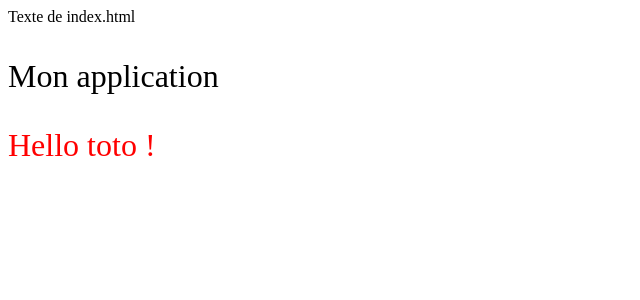
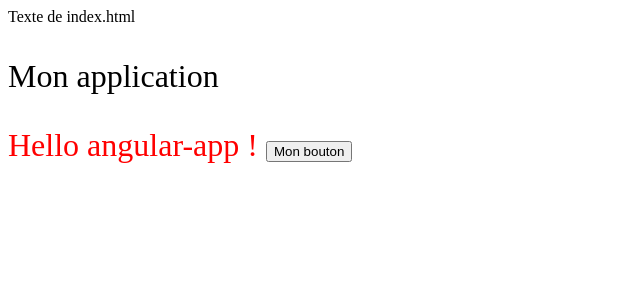
Before and after one commit to fmairesse/orsys-osw-202012, an Angular app in the folder tp/angular-app/: page / in a window 1280 px wide. Shown: the top 300 px of the page, without its empty margins (0-640 px from the left). Built offline with nearby package versions, Linux system fonts and the light colour scheme.

Commit message:
angular: input et output

```diff
--- a/tp/angular-app/src/app/app.component.html
+++ b/tp/angular-app/src/app/app.component.html
@@ -1,2 +1,2 @@
 <p>Mon application</p>
-<app-hello-world name="toto"></app-hello-world>
+<app-hello-world [name]="title" [boutonDisabled]="monBoutonDisabled" (clickButton)="onClick($event)"></app-hello-world>
--- a/tp/angular-app/src/app/app.component.ts
+++ b/tp/angular-app/src/app/app.component.ts
@@ -7,4 +7,9 @@ import { Component } from "@angular/core";
 })
 export class AppComponent {
   title = "angular-app";
+  monBoutonDisabled = false;
+
+  onClick(name: string) {
+    alert(`Hallo ${name}`);
+  }
 }
--- a/tp/angular-app/src/app/hello-world/hello-world.component.html
+++ b/tp/angular-app/src/app/hello-world/hello-world.component.html
@@ -1,3 +1,5 @@
 <p>
 	Hello {{name}} !
+
+	<button [disabled]="boutonDisabled" (click)="disBonjour()">Mon bouton</button>
  </p>
--- a/tp/angular-app/src/app/hello-world/hello-world.component.ts
+++ b/tp/angular-app/src/app/hello-world/hello-world.component.ts
@@ -1,4 +1,4 @@
-import { Component, Input, OnInit } from "@angular/core";
+import { Component, EventEmitter, Input, OnInit, Output } from "@angular/core";
 
 @Component({
   selector: "app-hello-world",
@@ -6,9 +6,16 @@ import { Component, Input, OnInit } from "@angular/core";
   styleUrls: ["./hello-world.component.scss"],
 })
 export class HelloWorldComponent implements OnInit {
-  @Input() name = "World";
+  @Input() name = "";
+  @Input() boutonDisabled = true;
+  @Output() clickButton = new EventEmitter<string>();
 
   constructor() {}
 
   ngOnInit(): void {}
+
+  disBonjour() {
+    // alert("Bonjour");
+    this.clickButton.emit(this.name);
+  }
 }
```
